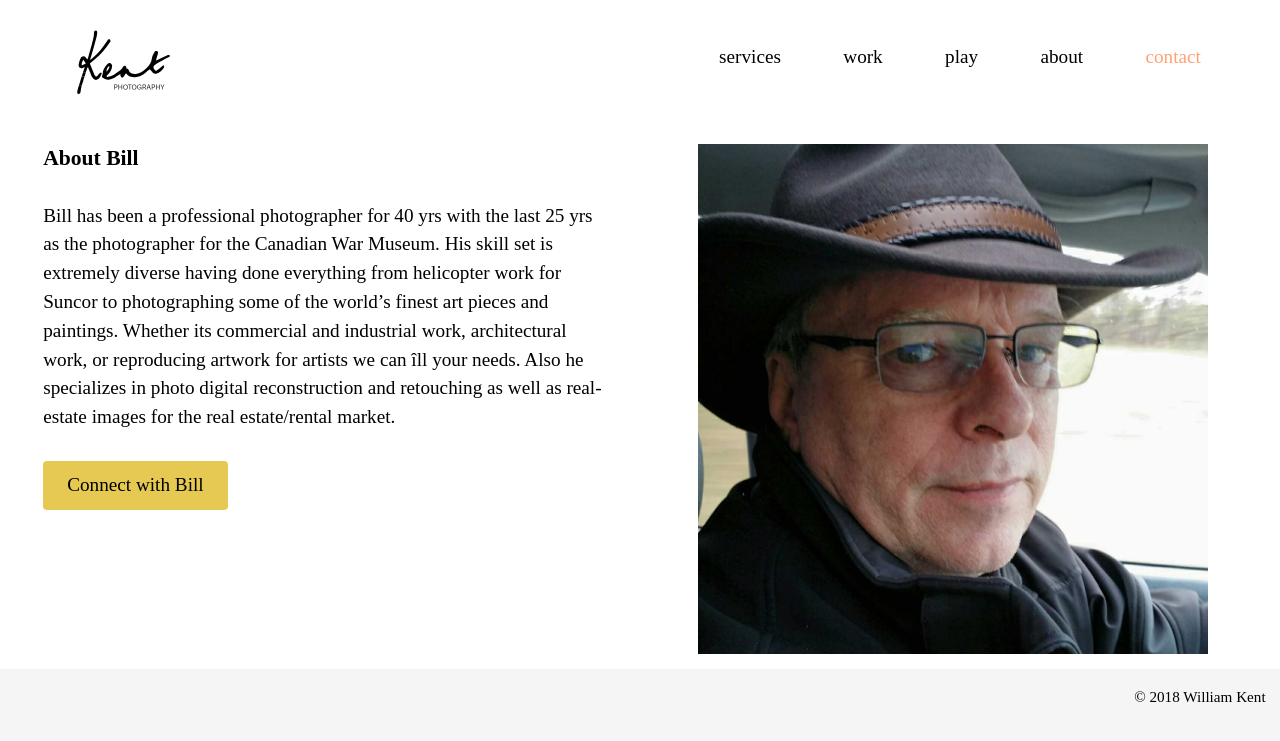
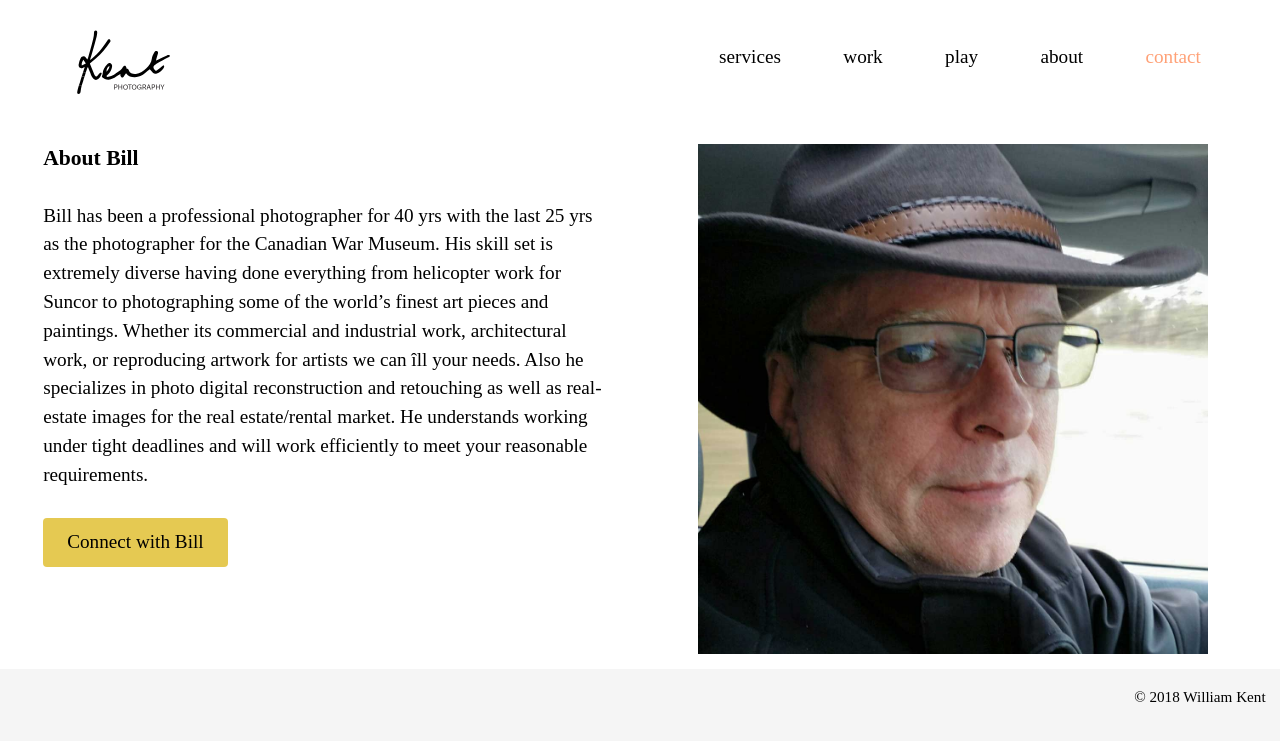
Before and after one commit to kent-photgraphy/kent-photography-website, a Jekyll site: the page built from about.html, in a window 1280 px wide. Shown: the top 741 px of the page. Built offline with Jekyll 4.4.1, drawn with Linux system fonts in a browser that asks for light colours.

Commit message:
Update Pages “about”

```diff
--- a/_data/about.yml
+++ b/_data/about.yml
@@ -7,4 +7,7 @@ text: >-
   artists we can îll your needs. Also he specializes in photo digital
   reconstruction and retouching as well as real-estate images for the real
   estate/rental market.
+
+  He understands working under tight deadlines and will work efficiently to meet
+  your reasonable requirements.
 image: ../images/uploads/bill-kent.jpg
```
